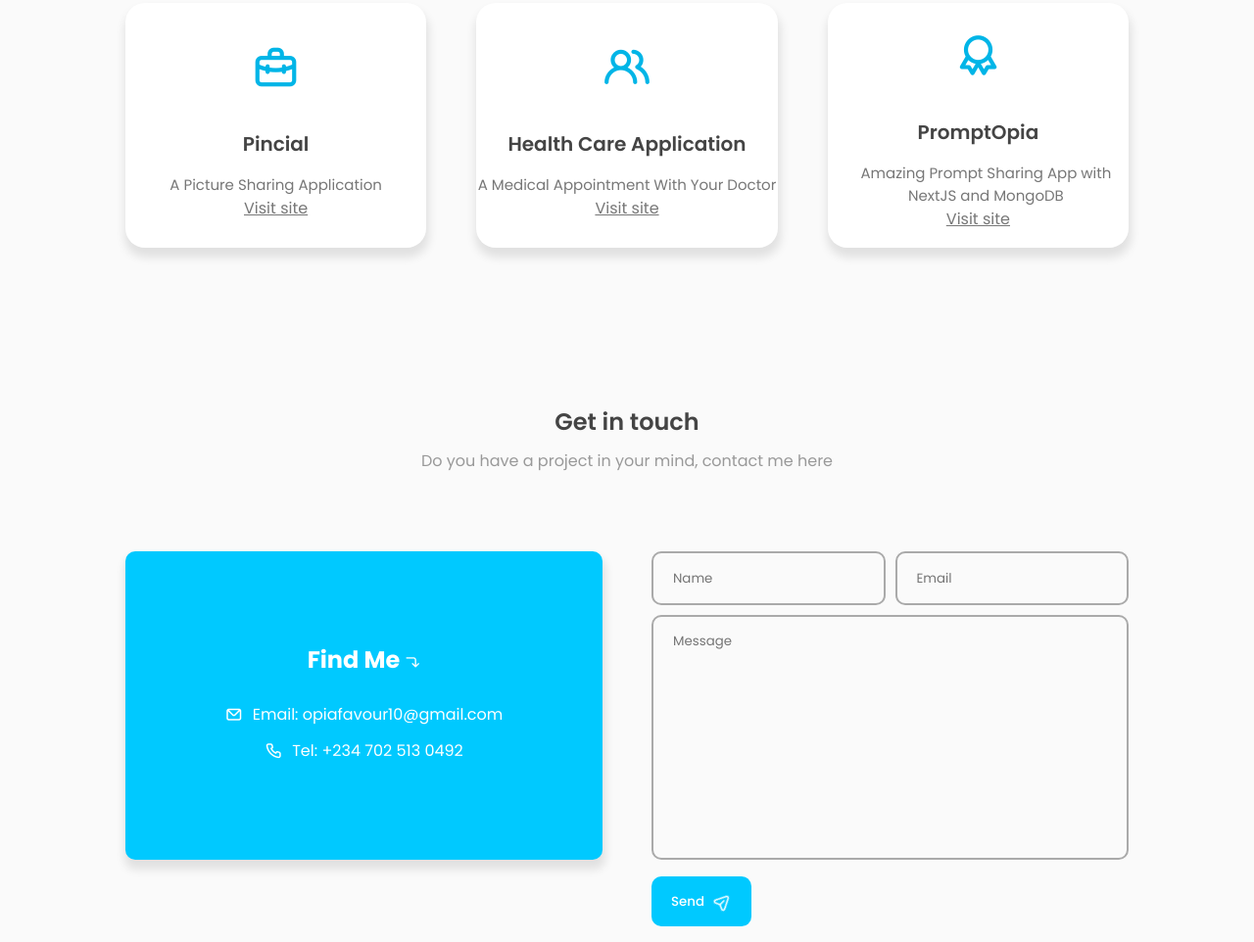
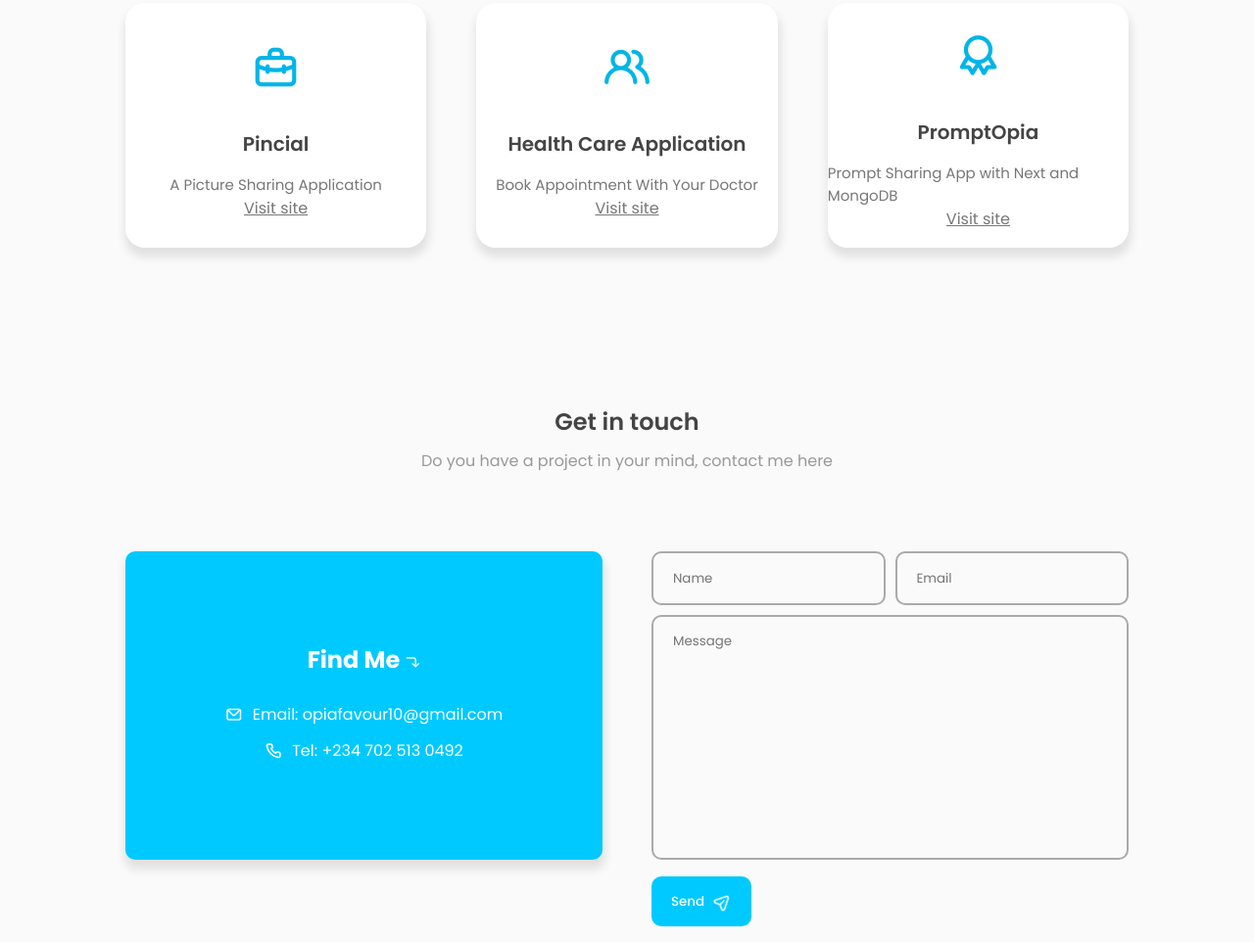
Before and after one commit to develoFavour/portfolio, a plain HTML site: page index.html in a window 1280 px wide. Shown: the part 1676-2638 px from the top of the page at 98% size. Drawn offline with nearby package versions, Linux system fonts and the light colour scheme.

Commit message:
Update index.html

```diff
--- a/index.html
+++ b/index.html
@@ -204,7 +204,7 @@
 						<div class="project-box">
 							<i class="uil uil-users-alt"></i>
 							<h3>Health Care Application</h3>
-							<label>A Medical Appointment With Your Doctor</label>
+							<label>Book Appointment With Your Doctor</label>
 							<a
 								href="https://opia-health-care-5v4ucfspu-favour-opias-projects.vercel.app/"
 								target="_blank"
@@ -214,7 +214,7 @@
 						<div class="project-box">
 							<i class="uil uil-award"></i>
 							<h3>PromptOpia</h3>
-							<label class='pl-2'>Amazing Prompt Sharing App with NextJS and MongoDB</label>
+							<label>Prompt Sharing App with Next and MongoDB</label>
 							<a href="https://prompt-sharing-app-six.vercel.app/">Visit site</a>
 						</div>
 					</div>
```
